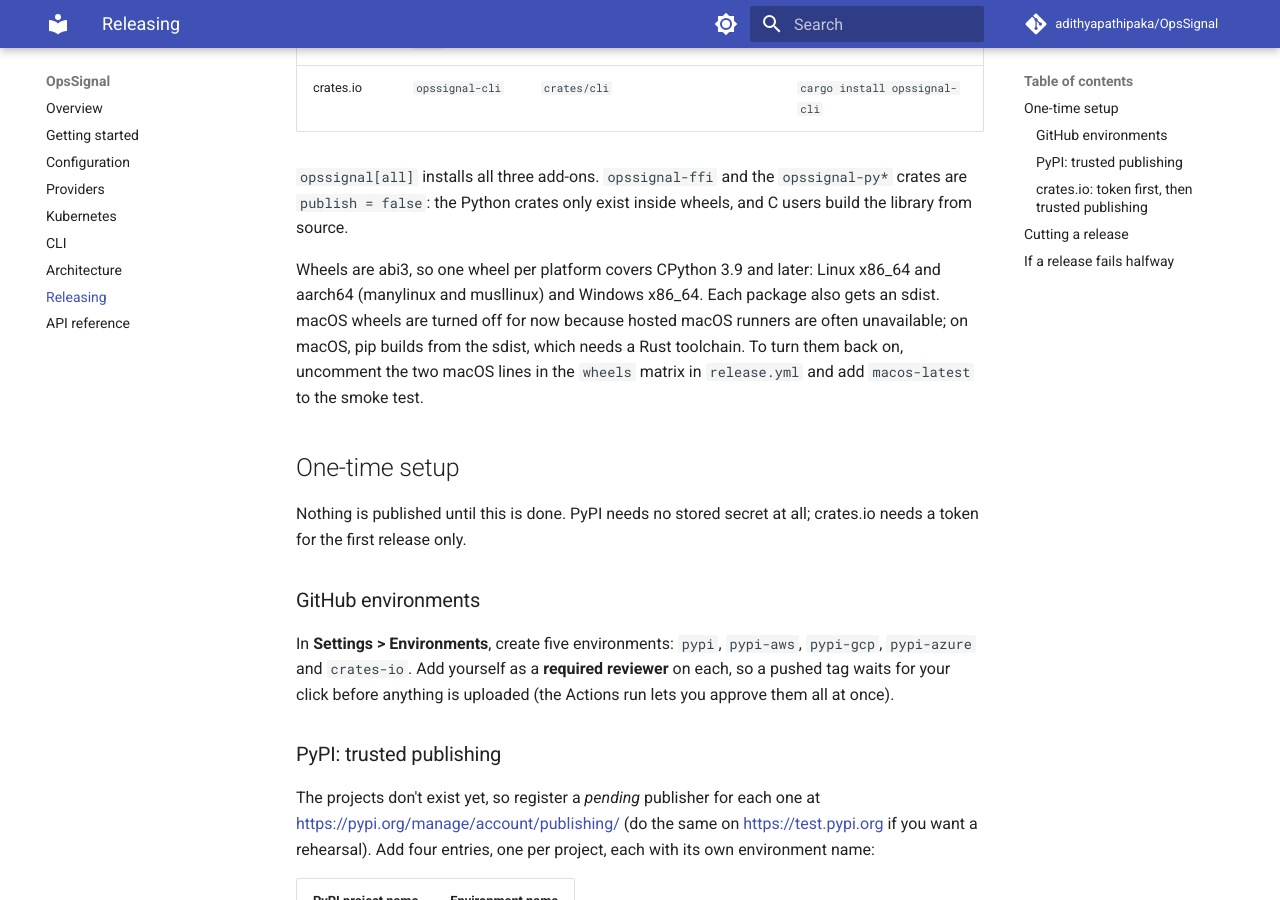
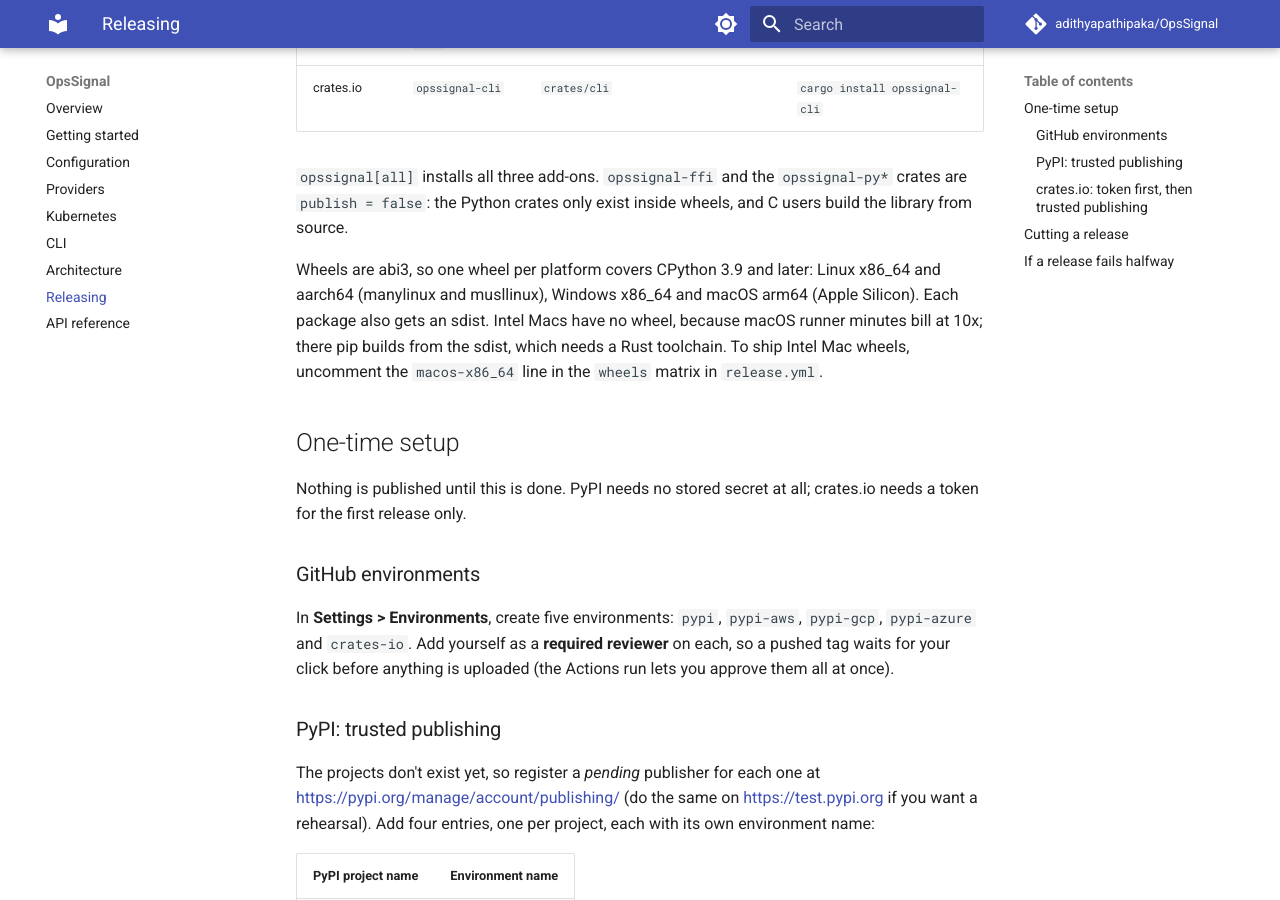
Before and after one commit to adithyapathipaka/OpsSignal, an MkDocs documentation site: the page built from docs/releasing.md, in a window 1280 px wide and 900 px high, scrolled down 536 px. Built offline with MkDocs 1.6.1 and Material for MkDocs 9.7.7, drawn with Linux system fonts in a browser that asks for light colours; comment, search, counter and statistics services are not loaded.

Commit message:
Build macOS arm64 wheels on release tags (#24)
Mac users had to install Rust and compile from the sdist. Apple Silicon
wheels now build on macos-latest for every package, with one macOS smoke
test (Python 3.13). Intel Macs still build from the sdist.


Claude-Session: https://claude.ai/code/session_013fAFPSjPoQjd2SWCSQV487

Co-authored-by: Claude <noreply@anthropic.com>

```diff
--- a/docs/releasing.md
+++ b/docs/releasing.md
@@ -17,12 +17,11 @@ packages below, tests the wheels, then uploads them.
 inside wheels, and C users build the library from source.
 
 Wheels are abi3, so one wheel per platform covers CPython 3.9 and later:
-Linux x86_64 and aarch64 (manylinux and musllinux) and Windows x86_64.
-Each package also gets an sdist. macOS wheels are turned off for now
-because hosted macOS runners are often unavailable; on macOS, pip builds
-from the sdist, which needs a Rust toolchain. To turn them back on,
-uncomment the two macOS lines in the `wheels` matrix in `release.yml` and
-add `macos-latest` to the smoke test.
+Linux x86_64 and aarch64 (manylinux and musllinux), Windows x86_64 and
+macOS arm64 (Apple Silicon). Each package also gets an sdist. Intel Macs
+have no wheel, because macOS runner minutes bill at 10x; there pip builds
+from the sdist, which needs a Rust toolchain. To ship Intel Mac wheels,
+uncomment the `macos-x86_64` line in the `wheels` matrix in `release.yml`.
 
 ## One-time setup
 
```
Also changed, not shown: 1 other file.
